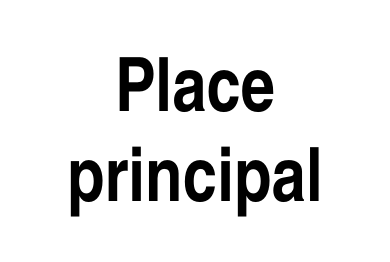
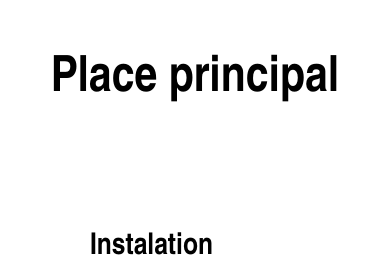
Before and after one commit to RETR0EDIT/webdoc, a PHP site: page /Lichete.php in a window 390 px wide. Shown: the top 262 px of the page. Run offline with PHP 8.4, Linux system fonts and the light colour scheme.

Commit message:
responsive

```diff
--- a/assets/styles/responsive.css
+++ b/assets/styles/responsive.css
@@ -114,6 +114,19 @@
   }
 }
 @media (max-width: 768px) {
+  .description{
+    padding: 10px 20px!important;
+  }
+  .titre{
+    font-size: 50px!important;
+  }
+  h2{
+    padding: 0!important;
+    font-size: 30px!important;
+  }
+  .resumer-txt{
+    padding: 0;
+  }
   p{
     font-size: 17px!important;
   }
```
